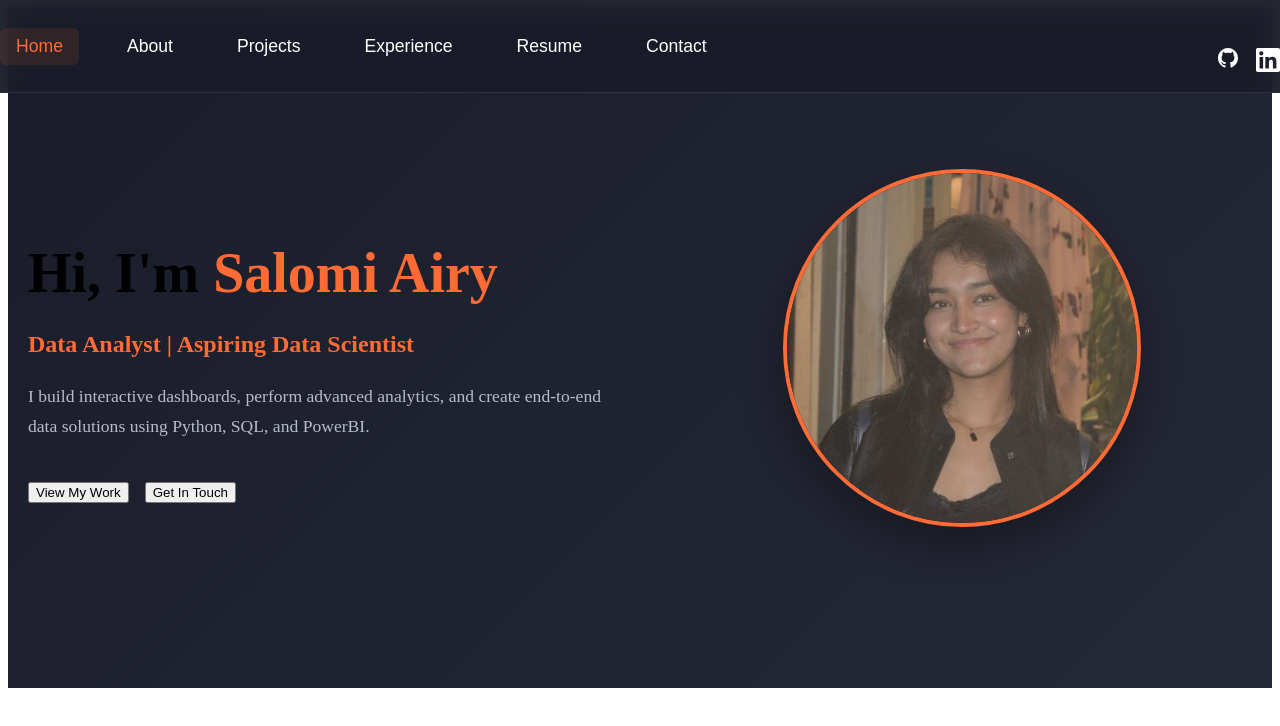
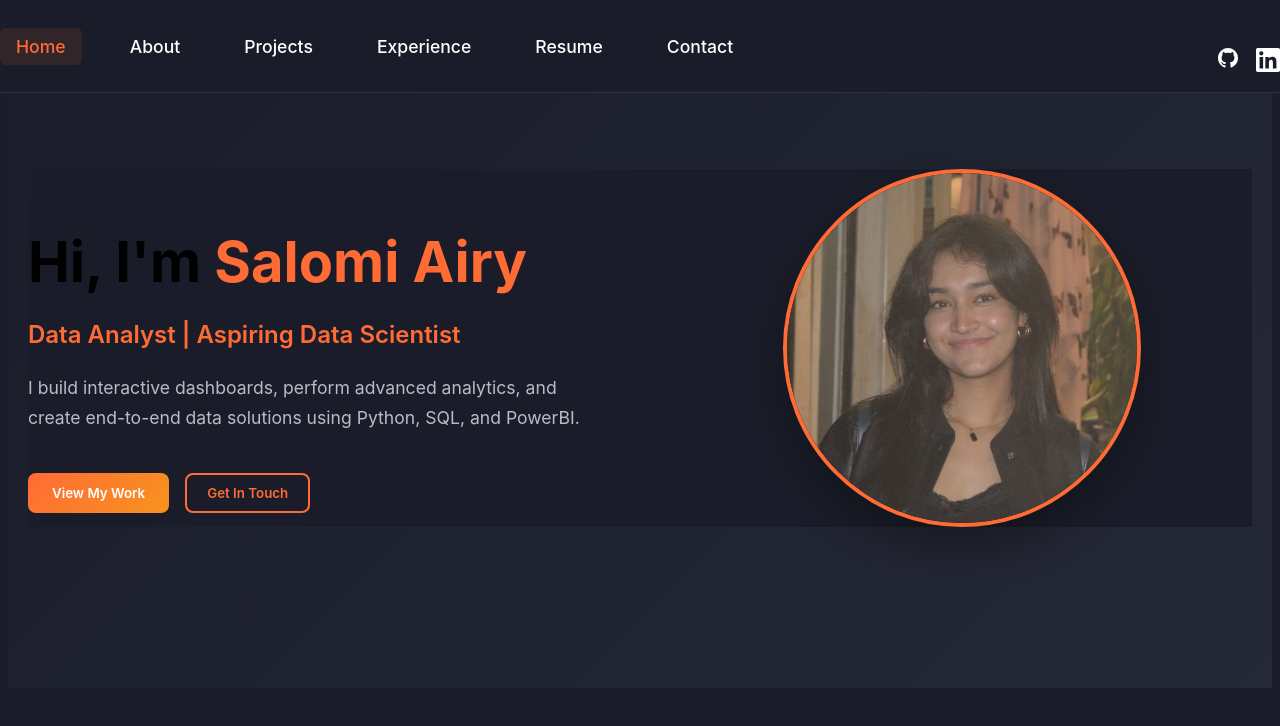
Before and after one commit to Salomiairy11/personal-portfolio, a React (Vite) app: page /#/ in a window 1280 px wide. Shown: the top 726 px of the page. Built offline with nearby package versions, Linux system fonts and the light colour scheme.

Commit message:
css changes

```diff
--- a/src/styles/Homepage.css
+++ b/src/styles/Homepage.css
@@ -1,14 +1,7 @@
-/* .hero-section {
-  padding: 100px 0;
-  background: linear-gradient(135deg, #1a1d29 0%, #252836 100%);
+*{
+  font-family: "Inter", -apple-system, BlinkMacSystemFont, "Segoe UI", "Roboto", sans-serif;
+  background-color: #1a1d29;
 }
-
-.hero-content {
-  display: grid;
-  grid-template-columns: 1fr 1fr;
-  gap: 4rem;
-  align-items: center;
-} */
 
 .hero-section {
   height: 85vh;
@@ -58,6 +51,42 @@
   font-size: 1rem;
 }
 
+.btn-primary {
+  background: linear-gradient(135deg, #ff6b35, #f7931e);
+  color: white;
+  border: none;
+  padding: 12px 24px;
+  border-radius: 8px;
+  font-weight: 600;
+  cursor: pointer;
+  transition: all 0.3s ease;
+  text-decoration: none;
+  display: inline-block;
+}
+
+.btn-primary:hover {
+  transform: translateY(-2px);
+  box-shadow: 0 8px 25px rgba(255, 107, 53, 0.3);
+}
+
+.btn-secondary {
+  background: transparent;
+  color: #ff6b35;
+  border: 2px solid #ff6b35;
+  padding: 10px 20px;
+  border-radius: 8px;
+  font-weight: 600;
+  cursor: pointer;
+  transition: all 0.3s ease;
+  text-decoration: none;
+  display: inline-block;
+}
+
+.btn-secondary:hover {
+  background: #ff6b35;
+  color: white;
+}
+
 .hero-image {
   display: flex;
   justify-content: center;
```
